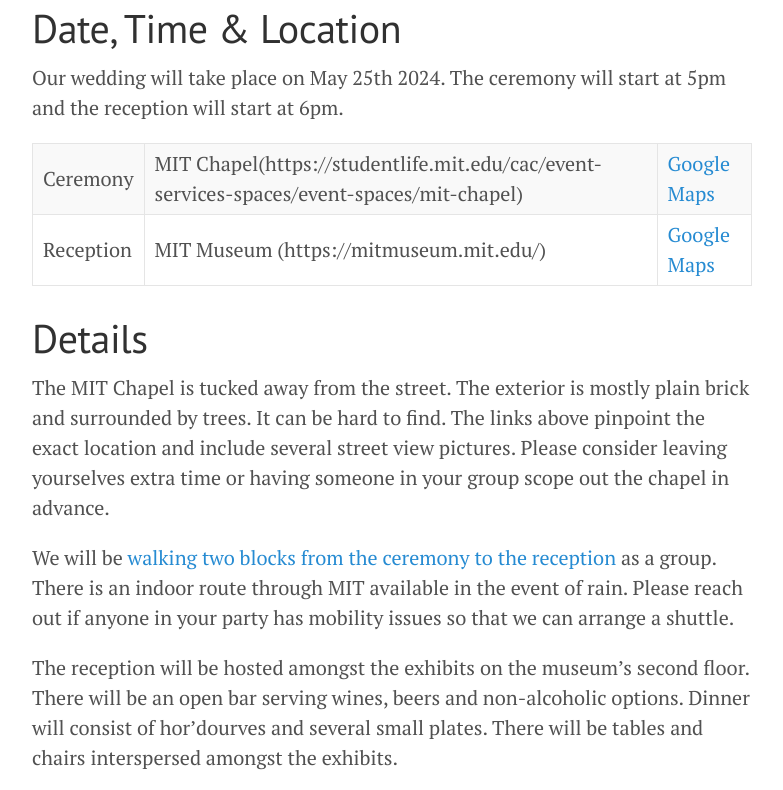
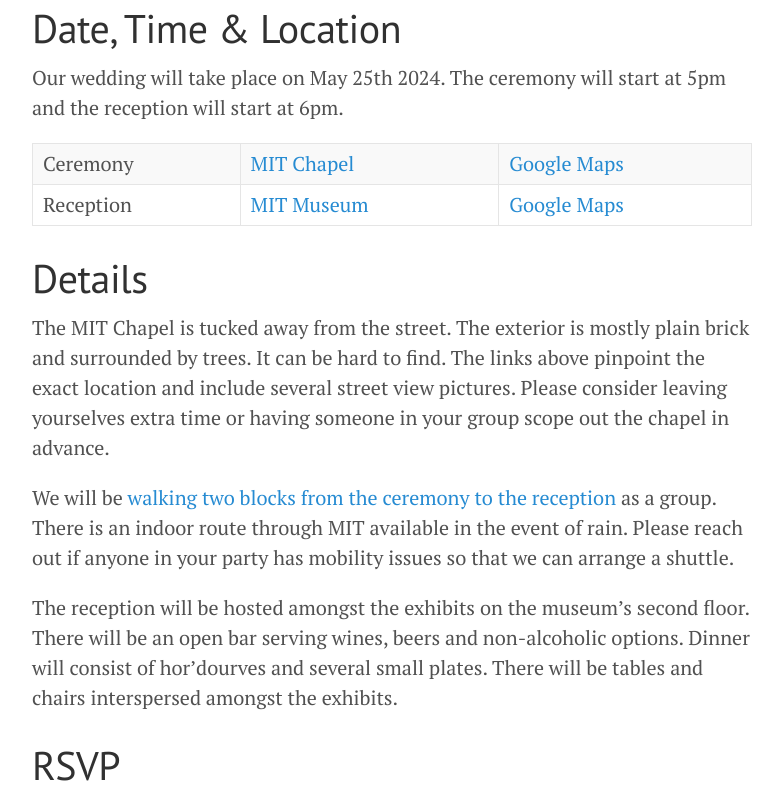
Before and after one commit to JoshBradshaw/andreajosh.github.io, a Jekyll site: the page built from _posts/2023-12-30-overview.md, in a window 1280 px wide and 900 px high, scrolled down 386 px, cut to the strip 110-900 px from the top of the window. Shown: the whole strip, without its empty margins (248-1031 px from the left). Built offline with Jekyll 4.4.1, drawn with Linux system fonts in a browser that asks for light colours.

Commit message:
Update 2023-12-30-overview.md

```diff
--- a/_posts/2023-12-30-overview.md
+++ b/_posts/2023-12-30-overview.md
@@ -9,8 +9,8 @@ title: ''
 
 Our wedding will take place on May 25th 2024. The ceremony will start at 5pm and the reception will start at 6pm.
 
-Ceremony | MIT Chapel(https://studentlife.mit.edu/cac/event-services-spaces/event-spaces/mit-chapel) | [Google Maps](https://maps.app.goo.gl/xRdoz4kD7amgpMMJ8)
-Reception | MIT Museum (https://mitmuseum.mit.edu/) | [Google Maps](https://maps.app.goo.gl/asSMSx7WSqyuaUDC9)
+Ceremony | [MIT Chapel](https://studentlife.mit.edu/cac/event-services-spaces/event-spaces/mit-chapel) | [Google Maps](https://maps.app.goo.gl/xRdoz4kD7amgpMMJ8)
+Reception | [MIT Museum](https://mitmuseum.mit.edu/) | [Google Maps](https://maps.app.goo.gl/asSMSx7WSqyuaUDC9)
 
 # Details
 
```
